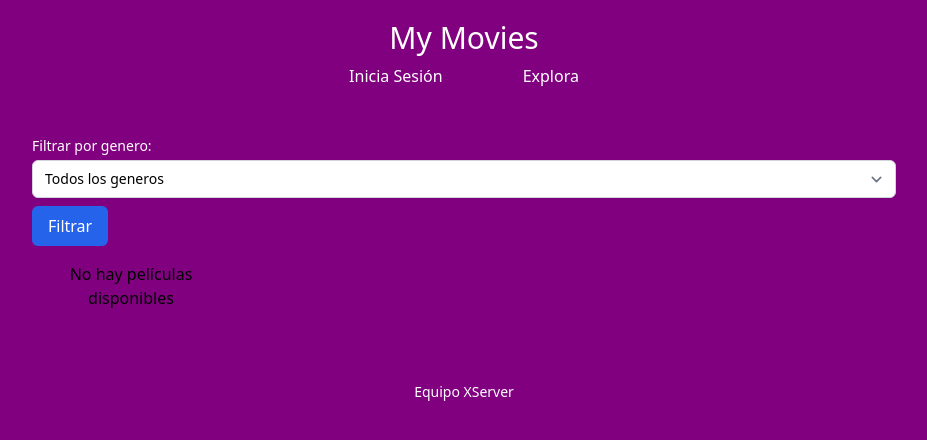
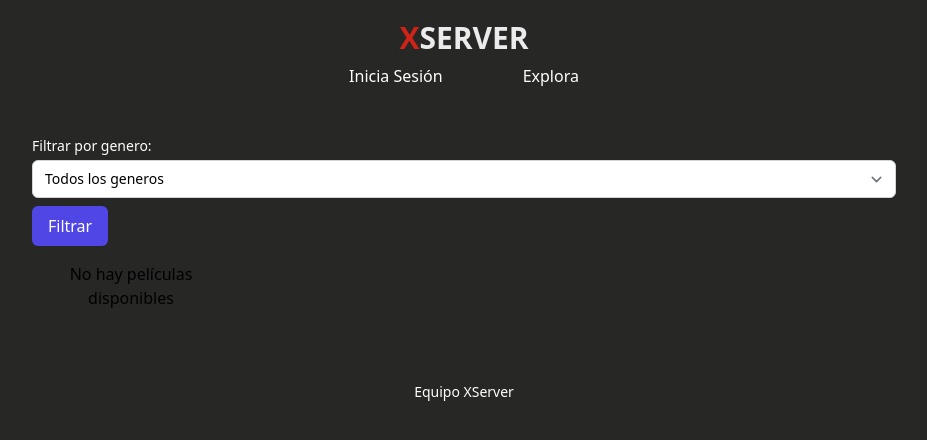
Before and after one commit to Axel-Isay-Rodriguez/MyMovies, a Django app: page /movies/explora/ in a window 1280 px wide. Shown: the top 440 px of the page, without its empty margins (176-1103 px from the left). Run offline with Django 5.2, Linux system fonts and the light colour scheme; data that the repository does not hold is empty; style sheets or scripts are compiled from the project's sources; some libraries are stand-ins or nearby versions.

Commit message:
Proyecto terminado y pulido

```diff
--- a/mymovies/movies/templates/movies/actor_detail.html
+++ b/mymovies/movies/templates/movies/actor_detail.html
@@ -2,17 +2,16 @@
 
 {% block article %}
   <div class="max-w-xl mx-auto bg-white p-8 rounded-lg shadow-md">
-    <img src="https://image.tmdb.org/t/p/w200/{{ person.poster_path }}" alt="{{ person.name }}" class="rounded-full mx-auto w-32 h-40 mb-4">
     <h2 class="text-2xl font-semibold text-gray-800 text-center mb-4">{{ person.name }}</h2>
     <p class="text-gray-600">{{ person.biography }}</p>
   </div>
   <section class="overflow-x-auto">
-        <h2 class="text-xl font-bold underline text-center text-gray-800 py-8">Worked In</h2>
+        <h2 class="text-xl font-bold underline text-center text-white py-8">Trabajo en:</h2>
         <div class="flex flex-wrap justify-center gap-6">
           {% for credit in credits %}
           <a href="{% url 'movie_detail' credit.movie.id%}" class="flex-shrink-0">
               <div class="bg-gray-100 rounded-lg shadow-md flex flex-col items-center p-4 w-48">
-                <img class="rounded-lg shadow-lg w-64 h-64 object-cover" src="https://image.tmdb.org/t/p/w600_and_h900_bestv2/{{ credit.movie.poster_path }}" alt="{{ movie.title }}">
+              <img class="rounded-lg shadow-lg w-64 h-64 object-cover" src="https://image.tmdb.org/t/p/w600_and_h900_bestv2/{{ credit.movie.poster_path }}" alt="{{ movie.title }}">
                 <div class="mt-4">
                   <h3 class="text-lg font-semibold text-gray-800">{{ credit.movie.title }}</h3>
                   <p class="text-sm text-gray-600">{{ credit.job.name }}</p>
--- a/mymovies/movies/templates/movies/base.html
+++ b/mymovies/movies/templates/movies/base.html
@@ -11,7 +11,7 @@
   <script src="https://unpkg.com/hyperscript.org@0.9.12"></script>
   <style>
     body {
-      background-color: purple;
+      background-color: #272725;
       color: black;
     }
   </style>
--- a/mymovies/movies/templates/movies/discover.html
+++ b/mymovies/movies/templates/movies/discover.html
@@ -10,7 +10,7 @@
         <option value="{{ genre.id }}" {% if genre.id|stringformat:"s" == request.GET.genre %}selected{% endif %}>{{ genre.name }}</option>
       {% endfor %}
     </select>
-    <button type="submit" class="mt-2 px-4 py-2 bg-blue-600 text-white rounded-md">Filtrar</button>
+    <button type="submit" class="mt-2 px-4 py-2 bg-indigo-600 text-white rounded-md">Filtrar</button>
   </form>
 
   <main class="grid grid-cols-1 sm:grid-cols-2 md:grid-cols-3 lg:grid-cols-4 gap-6">
--- a/mymovies/movies/templates/movies/head.html
+++ b/mymovies/movies/templates/movies/head.html
@@ -1,8 +1,9 @@
 <header class="flex flex-col items-center mt-5">
   <div class="relative inline-block group">
-    <h1 class="text-3xl font-medium text-center" style="color: white;">
-      <a href="{% url 'index' %}">My Movies</a>
-    </h1>
+  <h1 class="text-3xl font-medium text-center" style="color: #EBEBEB; font-weight: bold;">
+  <a href="{% url 'index' %}" style="color: #D02317;">
+    <span style="color: #D02317;">X<span style="color: #EBEBEB;">SERVER</span></span>
+  </a>
     <div
       class="absolute bottom-0 left-0 w-full h-0.5 bg-indigo-500 opacity-0 group-hover:opacity-100 transition-opacity duration-300">
     </div>
--- a/mymovies/movies/templates/movies/movie_detail.html
+++ b/mymovies/movies/templates/movies/movie_detail.html
@@ -36,14 +36,12 @@
           <p>Ganancias: ${{ movie.revenue|floatformat:0 }}</p>
         </div>
       </div>
-
      <section class="overflow-x-auto">
   <h2 class="text-xl font-bold underline text-center text-gray-800 py-8">Elenco de la pelicula</h2>
-        <div class="flex flex-wrap justify-center gap-6">
+  <div class="flex flex-nowrap justify-start gap-6 px-4">
     {% for credit in credits %}
       <a href="{% url 'actor_detail' credit.person.id %}" class="flex-shrink-0">
         <div class="bg-gray-100 rounded-lg shadow-md flex flex-col items-center p-4 w-48">
-                <img src="https://image.tmdb.org/t/p/w500/{{ credit.person.poster_path }}" alt="Imagen de Casting" class="rounded-full w-24 h-24 object-cover">
           <div class="mt-4">
             <h3 class="text-lg font-semibold text-gray-800">{{ credit.person.name }}</h3>
             <p class="text-sm text-gray-600">{{ credit.job.name }}</p>
@@ -53,6 +51,7 @@
     {% endfor %}
   </div>
 </section>
+
 
       {% if user.is_authenticated %}
       <!-- Space for Review -->
```
Also changed, not shown: movies/static/movies/css/output.css (+17 -35 lines). Lines whose indentation alone changed are shown as unchanged.
